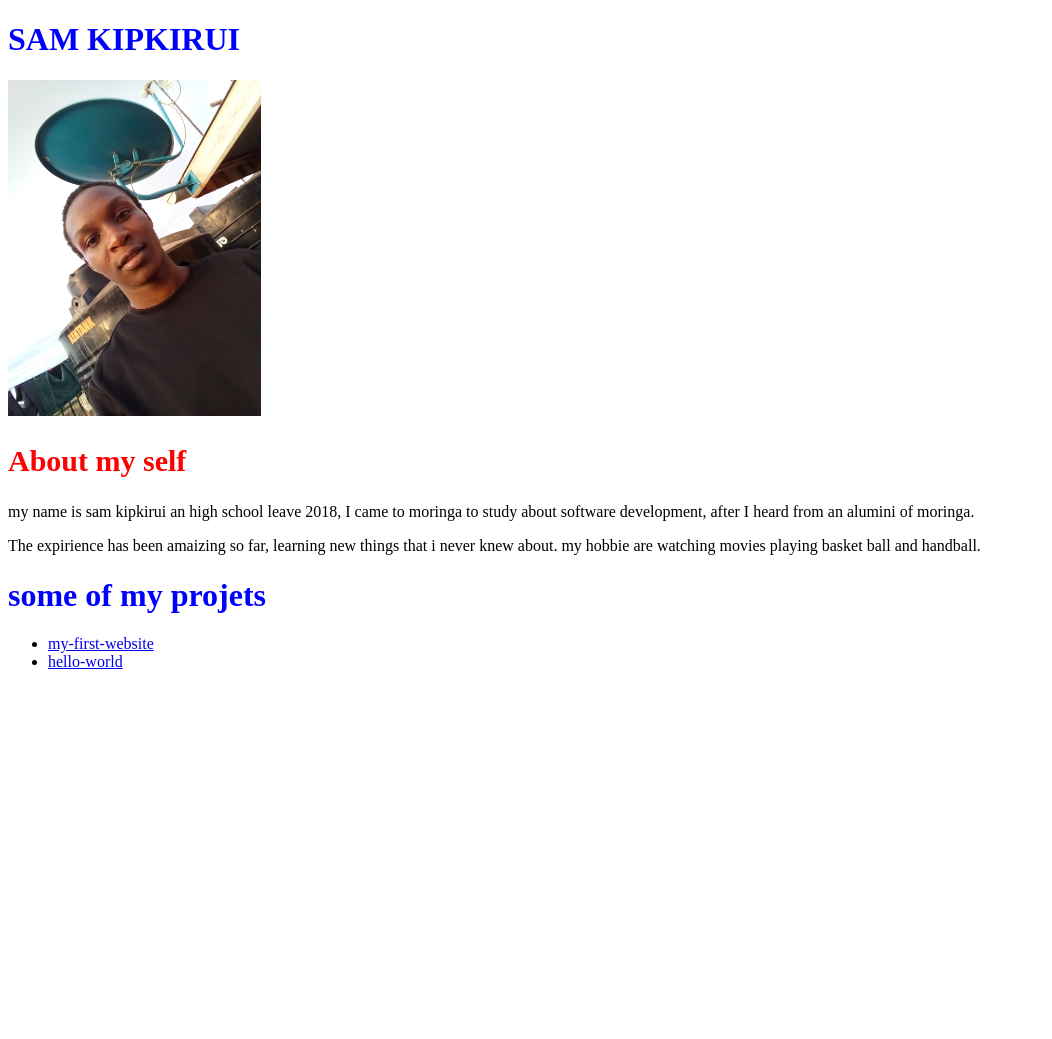
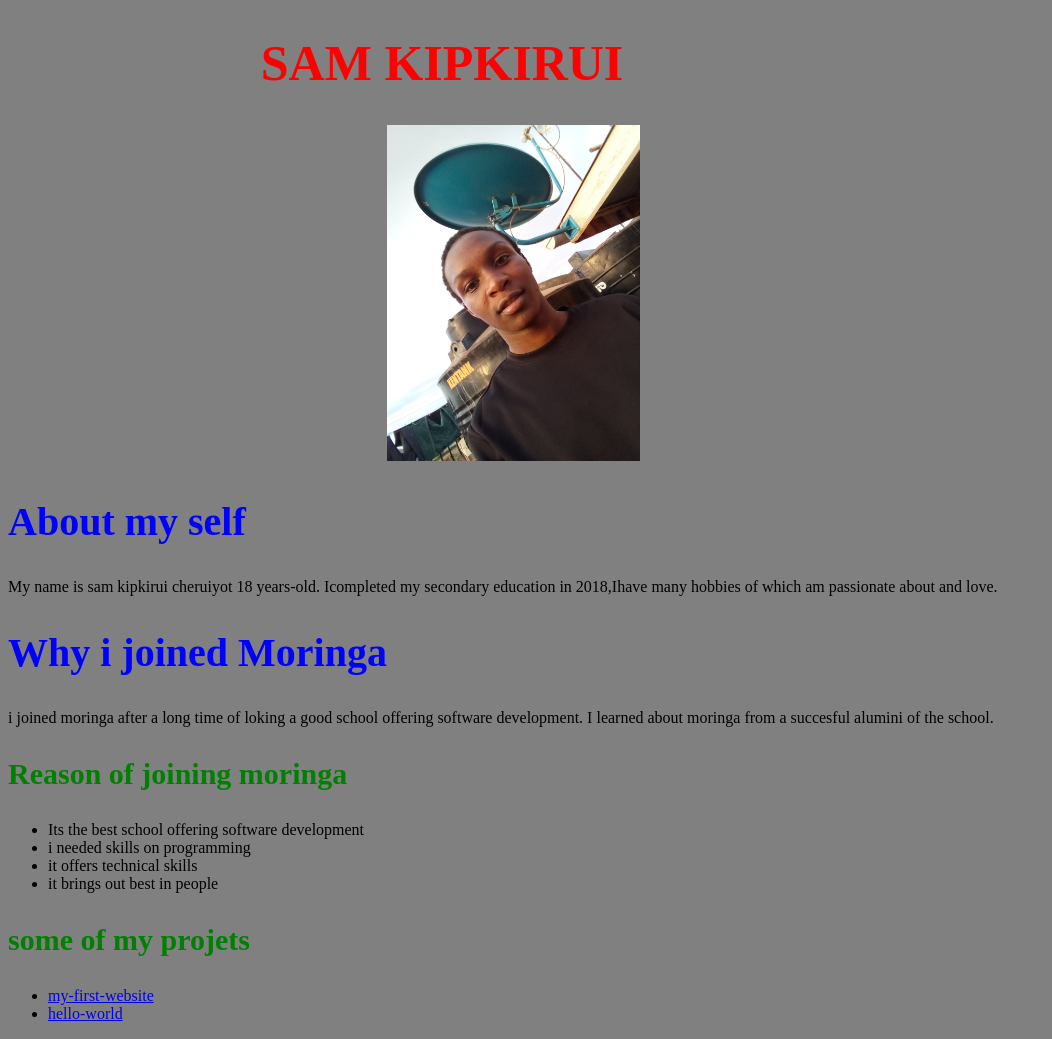
Before and after one commit to samkipkirui/My-portfolio, a plain HTML site: page index.html in a window 1280 px wide. Shown: the whole page, without its empty margins (0-1052 px from the left). Before the commit the page ends 800 px from the top, so only its background shows below. Drawn offline with Linux system fonts and the light colour scheme.

Commit message:
edited readme

```diff
--- a/CSS/styles.css
+++ b/CSS/styles.css
@@ -1,13 +1,21 @@
+body{
+background-color: grey;
+}
 h1{
+    color: red;
+    font-size: 50px;
+    margin-left: 20%;
+}
+h2{
     color: blue;
+    font-size: 40px;
 }
-img {
-    max-width: 20%;
-    height: auto;
-  }
-  h2{
-      color: red;
-  }
-  h2{
-      font-size: 30px;
-  }
+h3{
+    color: green;
+    font-size: 30px;
+}
+img{
+    height: 15%;
+    width: 20%;
+    margin-left: 30%;
+}
--- a/index.html
+++ b/index.html
@@ -12,15 +12,24 @@
     <h1>SAM KIPKIRUI</h1>
     <img src="images/IMG_20190827_180555.jpg" alt="A photo of me">
     <h2> About my self</h2>
-    <p>my name is sam kipkirui an high school leave 2018,
-        I came to moringa to study about software development,
-        after I heard from an alumini of moringa.
+    <p>My name is sam kipkirui cheruiyot 18 years-old.
+    Icompleted my secondary education in 2018,Ihave many
+     hobbies of which am passionate about and love.</p2>
+    <h2>Why i joined Moringa</h2>
+    <p>i joined moringa after a long time of loking
+        a good school offering software development.
+        I learned about moringa from a succesful alumini of
+         the school.
+        <h3>Reason of joining moringa</h3>
+        <ul>
+            <li
+            >Its the best school offering software development</li>
+            <li>i needed skills on programming</li>
+            <li>it offers technical skills</li>
+            <li>it brings out best in people</li>
+        </ul>
     </p>
-    <p2> The expirience has been amaizing so far,
-        learning new things that i never knew about.
-        my hobbie are watching movies playing
-         basket ball and handball. </p2>
-         <h1>some of my projets</h1>
+         <h3>some of my projets</h3>
          <ul>
              <li><a href = "https://github.com/samkipkirui/my-first-website.git">my-first-website</li>
               <li><a href="https://samkipkirui.github.io/hello-world/">hello-world</li>
```
Also changed, not shown: 1 other file.
